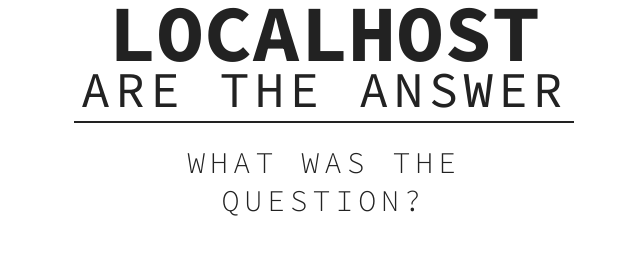
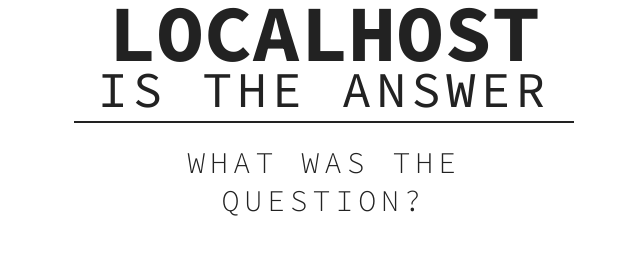
Before and after one commit to jsdnxx/theanswer, a website: page index.html in a window 1280 px wide. Shown: the whole page, without its empty margins (316-956 px from the left). Drawn offline with Linux system fonts and the light colour scheme.

Commit message:
make fix the cardinalityCardamumAdvisoryAspectDecorator

```diff
--- a/index.html
+++ b/index.html
@@ -69,7 +69,8 @@ h3{
 
   if (cardinalityNormlizer.isSingular) {
     var h2 = document.querySelector('h2');
-    h2.innerText = h2.innerText.replace('are','is');
+    h2.innerText = h2.innerText.replace('are','is').replace('ARE','is');
+    // css wut?
   }
 }();
 // add some semicolons to make up for all the ones other
```
